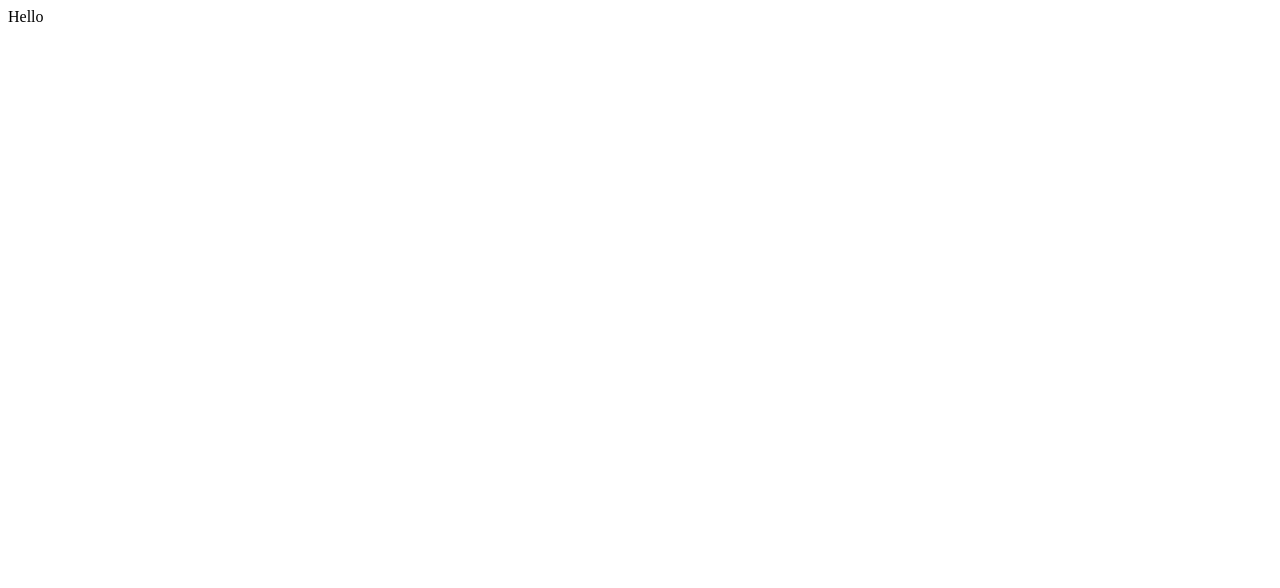
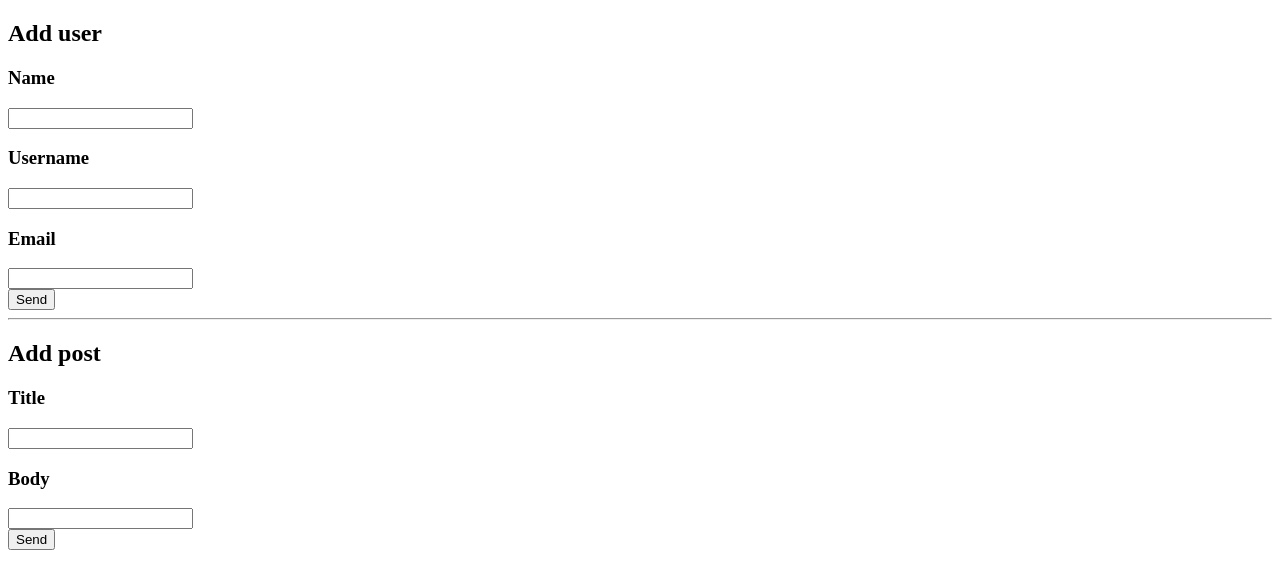
Before and after one commit to Alex2051998/react0, a React (Create React App) app: page / in a window 1280 px wide. Shown: the top 588 px of the page. Built offline with nearby package versions, Linux system fonts and the light colour scheme.

Commit message:
hw_4 axios

```diff
--- a/package.json
+++ b/package.json
@@ -9,7 +9,9 @@
     "react": "^18.1.0",
     "react-dom": "^18.1.0",
     "react-scripts": "5.0.1",
-    "web-vitals": "^2.1.4"
+    "web-vitals": "^2.1.4",
+    "axios": "^0.27.2",
+    "react-hook-form": "^7.33.1"
   },
   "scripts": {
     "start": "react-scripts start",
--- a/src/App.js
+++ b/src/App.js
@@ -1,11 +1,17 @@
 import './App.css';
+import Form1 from "./components/form1/Form1";
+import Form2 from "./components/form2/Form2";
 
 function App() {
-  return (
-    <div>
-      Hello
-    </div>
-  );
+    return (
+        <div>
+            <h2>Add user</h2>
+            <Form1/>
+            <hr/>
+            <h2>Add post</h2>
+            <Form2/>
+        </div>
+    );
 }
 
 export default App;
--- /dev/null
+++ b/src/components/form1/Form1.js
@@ -0,0 +1,34 @@
+import {useForm} from "react-hook-form";
+
+import {userService} from "../../services/Users.service";
+
+
+const Form1 = () => {
+    let {register, handleSubmit} = useForm();
+
+
+    const submit = (user) => {
+        userService.pushUser(user).then(({data}) => console.log(data));
+    }
+
+
+    return (
+        <div>
+            <form onSubmit={handleSubmit(submit)}>
+                <div>
+                    <h3>Name</h3><input type={'text'} {...register('name')} />
+                </div>
+                <div>
+                    <h3>Username</h3><input type={'text'} {...register('username')} />
+                </div>
+                <div>
+                    <h3>Email</h3><input type={'text'} {...register('email')} />
+                </div>
+                <button>Send</button>
+            </form>
+
+        </div>
+    );
+};
+
+export default Form1;
--- /dev/null
+++ b/src/components/form2/Form2.js
@@ -0,0 +1,31 @@
+import React from 'react';
+import {useForm} from "react-hook-form";
+
+import {postService} from "../../services/Posts.service";
+
+const Form2 = () => {
+    let {register, handleSubmit} = useForm();
+
+
+    const submit = (post) => {
+        postService.pushPost(post).then(({data}) => console.log(data));
+    }
+
+
+    return (
+        <div>
+            <form onSubmit={handleSubmit(submit)}>
+                <div>
+                    <h3>Title</h3><input type={'text'} {...register('title')} />
+                </div>
+                <div>
+                    <h3>Body</h3><input type={'text'} {...register('body')} />
+                </div>
+                <button>Send</button>
+            </form>
+
+        </div>
+    );
+};
+
+export default Form2;
--- /dev/null
+++ b/src/services/Axios.service.js
@@ -0,0 +1,9 @@
+import axios from "axios";
+
+const baseURL = 'http://jsonplaceholder.typicode.com';
+
+const axiosService = axios.create({baseURL});
+
+export {
+    axiosService
+}
--- /dev/null
+++ b/src/services/Posts.service.js
@@ -0,0 +1,9 @@
+import {axiosService} from "./Axios.service";
+
+const postService = {
+    pushPost:(post)=>axiosService.post(`/posts`, post),
+}
+
+export {
+    postService
+}
--- /dev/null
+++ b/src/services/Users.service.js
@@ -0,0 +1,9 @@
+import {axiosService} from "./Axios.service";
+
+const userService = {
+    pushUser:(user)=>axiosService.post(`/users`, user),
+}
+
+export {
+    userService
+}
```
Also changed, not shown: 1 other file (tests, documents, lock files or other folders).
